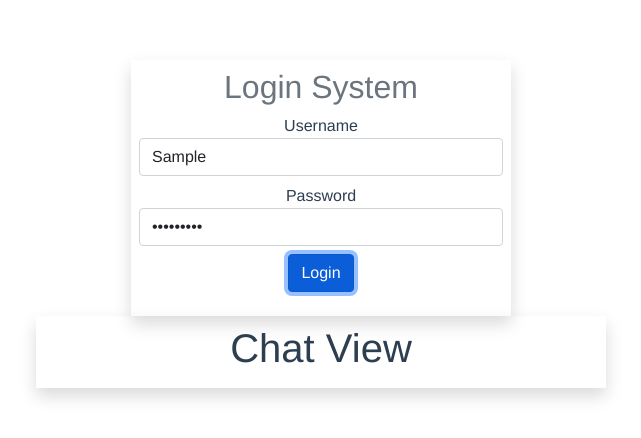
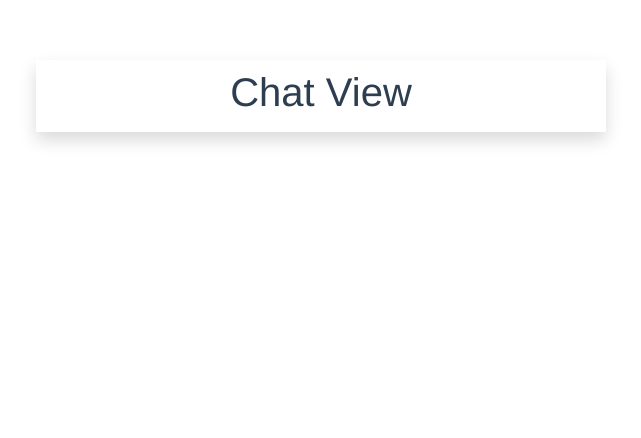
Before and after one commit to Oladayo-Ahmod/vue_chat_app, a Vue app: page / in a window 1280 px wide. Both pictures are taken after typing "Sample", "Sample123" into the empty fields and a click on the button "Login". Shown: the top 438 px of the page, without its empty margins (319-960 px from the left). Built offline with nearby package versions, Linux system fonts and the light colour scheme.

Commit message:
setting the login and chat system

```diff
--- a/src/views/Home.vue
+++ b/src/views/Home.vue
@@ -1,9 +1,9 @@
 <template>
   <div class="home">
-	  <div class="container">
+	  <div class="container" v-if="state.username === null || state.username ==='' ">
 		  <div class="row justify-content-center align-items-center">
 			  <div class="col-md-4 shadow p-2">
-				    <form @submit.prevent="login">
+				    <form @submit.prevent="Login">
 						<h2 class="text-secondary">Login System</h2>
 						<div class="form-group my-2">
 							<label for="">Username</label>
@@ -19,7 +19,7 @@
 		  </div>
 	</div>
 
-		<div class="container">
+		<div class="container" v-else>
 		  <div class="row justify-content-center">
 			  <div class="col-md-6 shadow p-2">
 				  <div class="chat view">
@@ -43,7 +43,7 @@ export default {
   },
 
   setup(){
-	const InputUsername = ref("");
+	const inputUsername = ref("");
 	const state = reactive({
 		username : "",
 		messages : []
@@ -58,7 +58,7 @@ export default {
 
 
 	return {
-		InputUsername,
+		inputUsername,
 		Login,
 		state
 	}
```
